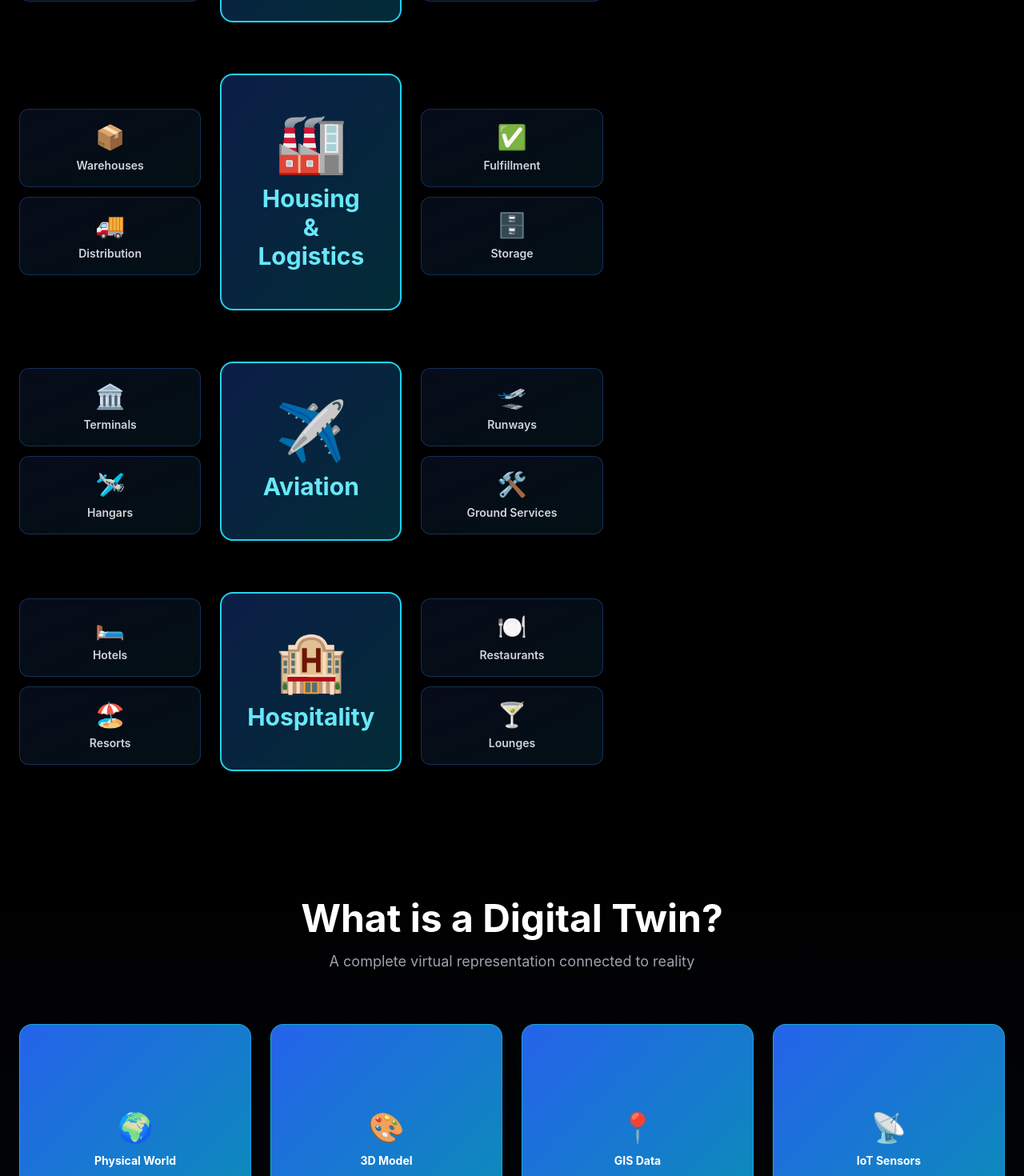
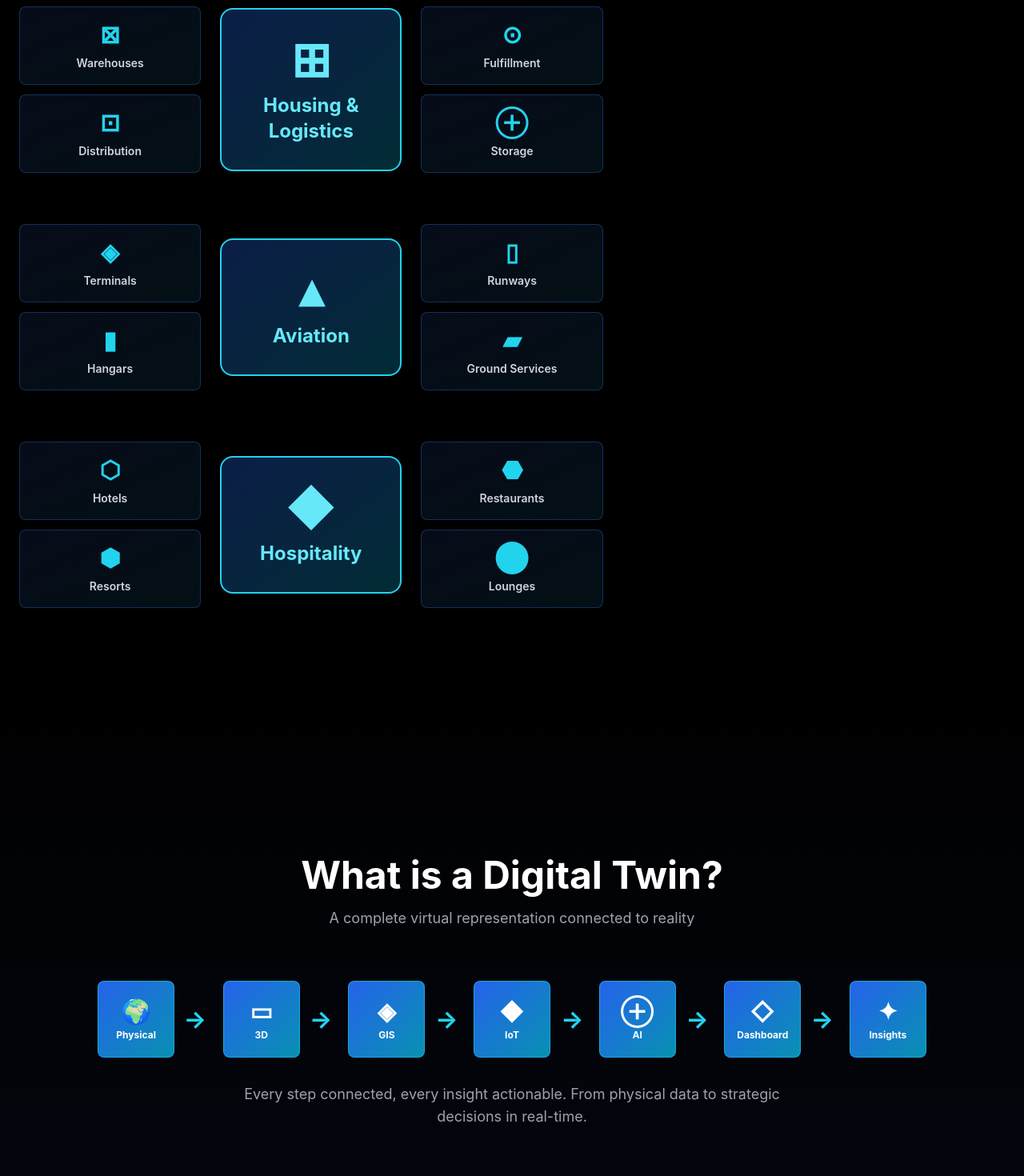
Before and after one commit to Abinavsagi/twinxr-labs-website, a Next.js app: page / in a window 1280 px wide. Shown: the part 1860-3330 px from the top of the page at 80% size. Built offline with nearby package versions, Linux system fonts and the light colour scheme.

Commit message:
Professional redesign: Professional icons, better layouts, SVG about image, 4 benefits, all 9 products

```diff
--- a/app/page.tsx
+++ b/app/page.tsx
@@ -9,7 +9,6 @@ export default function Home() {
     1: false,
     2: false,
     3: false,
-    4: false,
   });
 
   const toggleBenefit = (index: number) => {
@@ -22,99 +21,109 @@ export default function Home() {
   const benefits = [
     {
       title: 'Plot & Orientation',
-      conventional: { text: 'Multiple Visits', desc: 'Buyers Confused About Orientation', icon: '🚗' },
-      digital: { text: 'Instant Selection', desc: 'Plot & Orientation Crystal Clear', icon: '⚡' },
+      conventional: { text: 'Multiple Visits', desc: 'Buyers Confused About Orientation', icon: '📍' },
+      digital: { text: 'Instant Selection', desc: 'Plot & Orientation Crystal Clear', icon: '✓' },
     },
     {
       title: 'Sales Team Narratives',
-      conventional: { text: 'Different Stories', desc: 'Team Explains Differently', icon: '🗣️' },
-      digital: { text: 'Unified Message', desc: 'Consistent Message Always', icon: '📢' },
+      conventional: { text: 'Different Stories', desc: 'Team Explains Differently', icon: '≠' },
+      digital: { text: 'Unified Message', desc: 'Consistent Message Always', icon: '=' },
     },
     {
       title: 'Space & Light Visualization',
-      conventional: { text: 'Cannot Visualize', desc: 'Space & Light Unclear', icon: '❌' },
-      digital: { text: 'See Every Angle', desc: 'Light & Ventilation Visible', icon: '✅' },
+      conventional: { text: 'Cannot Visualize', desc: 'Space & Light Unclear', icon: '●' },
+      digital: { text: 'See Every Angle', desc: 'Light & Ventilation Visible', icon: '◆' },
     },
     {
       title: 'Amenities Preview',
       conventional: { text: 'Wait for Construction', desc: 'Amenity Details Uncertain', icon: '⏳' },
-      digital: { text: 'Walk Amenities Now', desc: 'Pool, Gym, Gardens Visible', icon: '🏊' },
-    },
-    {
-      title: 'Sales Verification',
-      conventional: { text: 'Buyer Skeptical', desc: 'Sales Estimates - No Proof', icon: '🤔' },
-      digital: { text: 'Live Routing Data', desc: 'Instantly Verified with Data', icon: '📊' },
+      digital: { text: 'Walk Amenities Now', desc: 'Pool, Gym, Gardens Visible', icon: '▶' },
     },
   ];
 
   const industries = [
     {
       main: 'Residential',
-      icon: '🏘️',
+      icon: '🏘',
       subcategories: [
-        { name: 'Apartments', emoji: '🏢' },
-        { name: 'Villas', emoji: '🏡' },
-        { name: 'Open Plots', emoji: '📍' },
-        { name: 'Townhouses', emoji: '🏠' }
+        { name: 'Apartments', icon: '▭' },
+        { name: 'Villas', icon: '■' },
+        { name: 'Open Plots', icon: '▪' },
+        { name: 'Townhouses', icon: '▬' }
       ]
     },
     {
       main: 'Commercial',
-      icon: '🏢',
+      icon: '▲',
       subcategories: [
-        { name: 'Office Spaces', emoji: '💼' },
-        { name: 'Retail Shops', emoji: '🛍️' },
-        { name: 'Showrooms', emoji: '🎨' },
-        { name: 'Co-working', emoji: '👥' }
+        { name: 'Office Spaces', icon: '⊞' },
+        { name: 'Retail Shops', icon: '◈' },
+        { name: 'Showrooms', icon: '◊' },
+        { name: 'Co-working', icon: '⊕' }
       ]
     },
     {
       main: 'Smart Cities',
-      icon: '🌆',
+      icon: '◇',
       subcategories: [
-        { name: 'Urban Planning', emoji: '📐' },
-        { name: 'Infrastructure', emoji: '🌉' },
-        { name: 'Public Spaces', emoji: '🏞️' },
-        { name: 'Transit Hubs', emoji: '🚇' }
+        { name: 'Urban Planning', icon: '⊡' },
+        { name: 'Infrastructure', icon: '⊟' },
+        { name: 'Public Spaces', icon: '◉' },
+        { name: 'Transit Hubs', icon: '⊚' }
       ]
     },
     {
       main: 'Housing & Logistics',
-      icon: '🏭',
+      icon: '⊞',
       subcategories: [
-        { name: 'Warehouses', emoji: '📦' },
-        { name: 'Distribution', emoji: '🚚' },
-        { name: 'Fulfillment', emoji: '✅' },
-        { name: 'Storage', emoji: '🗄️' }
+        { name: 'Warehouses', icon: '⊠' },
+        { name: 'Distribution', icon: '⊡' },
+        { name: 'Fulfillment', icon: '⊙' },
+        { name: 'Storage', icon: '⊕' }
       ]
     },
     {
       main: 'Aviation',
-      icon: '✈️',
+      icon: '▴',
       subcategories: [
-        { name: 'Terminals', emoji: '🏛️' },
-        { name: 'Hangars', emoji: '🛩️' },
-        { name: 'Runways', emoji: '🛫' },
-        { name: 'Ground Services', emoji: '🛠️' }
+        { name: 'Terminals', icon: '◈' },
+        { name: 'Hangars', icon: '▮' },
+        { name: 'Runways', icon: '▯' },
+        { name: 'Ground Services', icon: '▰' }
       ]
     },
     {
       main: 'Hospitality',
-      icon: '🏨',
+      icon: '◆',
       subcategories: [
-        { name: 'Hotels', emoji: '🛏️' },
-        { name: 'Resorts', emoji: '🏖️' },
-        { name: 'Restaurants', emoji: '🍽️' },
-        { name: 'Lounges', emoji: '🍸' }
+        { name: 'Hotels', icon: '⬡' },
+        { name: 'Resorts', icon: '⬢' },
+        { name: 'Restaurants', icon: '⬣' },
+        { name: 'Lounges', icon: '⬤' }
       ]
     },
   ];
 
   const products = [
-    { name: '3D Model Showcase', emoji: '🎨', desc: 'Immersive 3D visualization' },
-    { name: 'Property Visualization', emoji: '🏗️', desc: 'Complete project overview' },
-    { name: 'Drive Mode', emoji: '🚗', desc: 'Navigate like driving a car' },
-    { name: 'Drone Mode', emoji: '🚁', desc: 'Aerial perspective view' },
+    { name: '3D Model Showcase', icon: '█' },
+    { name: '3D Space Mapping & Amenities', icon: '◼' },
+    { name: 'Real Time City View', icon: '■' },
+    { name: 'Interior Space Experience', icon: '▮' },
+    { name: 'Time & Climate Simulation', icon: '▯' },
+    { name: 'Property Visualization', icon: '□' },
+    { name: '360° Tours', icon: '◇' },
+    { name: 'Drive Mode', icon: '▴' },
+    { name: 'Drone Mode', icon: '▲' },
+  ];
+
+  const digitalTwinSteps = [
+    { name: 'Physical World', icon: '🌍' },
+    { name: '3D Model', icon: '▭' },
+    { name: 'GIS Data', icon: '◈' },
+    { name: 'IoT Sensors', icon: '◆' },
+    { name: 'AI Analytics', icon: '⊕' },
+    { name: 'Dashboard', icon: '◇' },
+    { name: 'Insights', icon: '✦' },
   ];
 
   return (
@@ -180,10 +189,10 @@ export default function Home() {
                   {industry.subcategories.slice(0, 2).map((sub, idx) => (
                     <motion.div
                       key={idx}
-                      className="p-4 rounded-xl bg-gradient-to-br from-blue-950/30 to-cyan-950/30 border border-blue-500/30 hover:border-cyan-400 transition text-center"
+                      className="p-4 rounded-lg bg-gradient-to-br from-blue-950/30 to-cyan-950/30 border border-blue-500/30 hover:border-cyan-400 transition text-center"
                       whileHover={{ scale: 1.05 }}
                     >
-                      <div className="text-3xl mb-2">{sub.emoji}</div>
+                      <div className="text-3xl font-bold mb-2 text-cyan-400">{sub.icon}</div>
                       <p className="text-sm text-gray-300 font-semibold">{sub.name}</p>
                     </motion.div>
                   ))}
@@ -191,11 +200,11 @@ export default function Home() {
 
                 {/* CENTER - Main Industry */}
                 <motion.div
-                  className="col-span-1 p-12 rounded-2xl bg-gradient-to-br from-blue-600/30 to-cyan-600/30 border-2 border-cyan-400 text-center flex flex-col items-center justify-center"
+                  className="col-span-1 p-8 rounded-2xl bg-gradient-to-br from-blue-600/30 to-cyan-600/30 border-2 border-cyan-400 text-center"
                   whileHover={{ scale: 1.08 }}
                 >
-                  <div className="text-7xl mb-4">{industry.icon}</div>
-                  <h3 className="text-3xl font-bold text-cyan-300">{industry.main}</h3>
+                  <div className="text-6xl mb-3 font-bold text-cyan-300">{industry.icon}</div>
+                  <h3 className="text-2xl font-bold text-cyan-300">{industry.main}</h3>
                 </motion.div>
 
                 {/* RIGHT - Sub-categories */}
@@ -203,10 +212,10 @@ export default function Home() {
                   {industry.subcategories.slice(2).map((sub, idx) => (
                     <motion.div
                       key={idx}
-                      className="p-4 rounded-xl bg-gradient-to-br from-blue-950/30 to-cyan-950/30 border border-blue-500/30 hover:border-cyan-400 transition text-center"
+                      className="p-4 rounded-lg bg-gradient-to-br from-blue-950/30 to-cyan-950/30 border border-blue-500/30 hover:border-cyan-400 transition text-center"
                       whileHover={{ scale: 1.05 }}
                     >
-                      <div className="text-3xl mb-2">{sub.emoji}</div>
+                      <div className="text-3xl font-bold mb-2 text-cyan-400">{sub.icon}</div>
                       <p className="text-sm text-gray-300 font-semibold">{sub.name}</p>
                     </motion.div>
                   ))}
@@ -217,7 +226,7 @@ export default function Home() {
         </div>
       </section>
 
-      {/* SECTION 3: DIGITAL TWIN - HORIZONTAL GRID */}
+      {/* SECTION 3: DIGITAL TWIN - HORIZONTAL WITH ARROWS */}
       <section className="min-h-screen bg-gradient-to-b from-black to-blue-950/20 py-20 px-6 flex items-center">
         <div className="max-w-7xl mx-auto w-full">
           <motion.div className="text-center mb-16" initial={{ opacity: 0 }} whileInView={{ opacity: 1 }} viewport={{ once: true }}>
@@ -225,28 +234,40 @@ export default function Home() {
             <p className="text-gray-400 text-lg">A complete virtual representation connected to reality</p>
           </motion.div>
 
-          {/* 4x2 GRID - ALL ON SCREEN */}
-          <div className="grid grid-cols-2 md:grid-cols-4 gap-6">
-            {['Physical World', '3D Model', 'GIS Data', 'IoT Sensors', 'AI Analytics', 'Dashboard', 'Insights', 'Real Impact'].map((step, i) => (
+          {/* GRID WITH ARROWS - ALL ON SCREEN */}
+          <div className="flex flex-wrap justify-center items-center gap-4 mb-4">
+            {digitalTwinSteps.map((step, i) => (
               <motion.div
                 key={i}
-                className="aspect-square bg-gradient-to-br from-blue-600 to-cyan-600 rounded-2xl p-6 flex flex-col items-center justify-center text-center border border-cyan-400/50 hover:border-cyan-400"
+                className="flex items-center"
                 initial={{ opacity: 0, scale: 0.8 }}
                 whileInView={{ opacity: 1, scale: 1 }}
                 transition={{ delay: i * 0.08 }}
                 viewport={{ once: true }}
-                whileHover={{ scale: 1.05 }}
               >
-                <div className="text-4xl mb-3">
-                  {['🌍', '🎨', '📍', '📡', '🤖', '📊', '💡', '✨'][i]}
-                </div>
-                <p className="text-sm font-bold text-white">{step}</p>
+                <motion.div
+                  className="bg-gradient-to-br from-blue-600 to-cyan-600 rounded-lg p-4 w-24 h-24 flex flex-col items-center justify-center text-center border border-cyan-400/50 hover:border-cyan-400"
+                  whileHover={{ scale: 1.05 }}
+                >
+                  <div className="text-3xl font-bold text-white mb-1">{step.icon}</div>
+                  <p className="text-xs font-bold text-white">{step.name.split(' ')[0]}</p>
+                </motion.div>
+
+                {i < digitalTwinSteps.length - 1 && (
+                  <motion.div
+                    className="text-3xl text-cyan-400 mx-2 font-bold"
+                    animate={{ x: [0, 5, 0] }}
+                    transition={{ delay: i * 0.08, duration: 1.5, repeat: Infinity }}
+                  >
+                    →
+                  </motion.div>
+                )}
               </motion.div>
             ))}
           </div>
 
           <motion.p
-            className="text-center mt-12 text-gray-400 text-lg max-w-2xl mx-auto"
+            className="text-center mt-8 text-gray-400 text-lg max-w-2xl mx-auto"
             initial={{ opacity: 0 }}
             whileInView={{ opacity: 1 }}
             viewport={{ once: true }}
@@ -289,7 +310,7 @@ export default function Home() {
                     whileHover={{ scale: 1.03 }}
                   >
                     <motion.div
-                      className="text-8xl mb-6"
+                      className="text-7xl mb-6 font-bold"
                       animate={{ scale: [1, 1.15, 1] }}
                       transition={{ delay: i * 0.1, duration: 2.5, repeat: Infinity }}
                     >
@@ -311,7 +332,7 @@ export default function Home() {
                     whileHover={{ scale: 1.03 }}
                   >
                     <motion.div
-                      className="text-8xl mb-6"
+                      className="text-7xl mb-6 font-bold"
                       animate={{ scale: [1, 1.15, 1] }}
                       transition={{ delay: i * 0.1, duration: 2.5, repeat: Infinity }}
                     >
@@ -333,33 +354,22 @@ export default function Home() {
         <div className="max-w-7xl mx-auto">
           <motion.div className="text-center mb-16" initial={{ opacity: 0 }} whileInView={{ opacity: 1 }} viewport={{ once: true }}>
             <h2 className="text-5xl font-bold mb-4">Our Products</h2>
-            <p className="text-gray-400 text-lg">Powerful tools for every perspective</p>
+            <p className="text-gray-400 text-lg">Comprehensive solutions for complete visualization</p>
           </motion.div>
 
-          <div className="grid grid-cols-1 md:grid-cols-2 gap-12 max-w-5xl mx-auto">
+          <div className="grid grid-cols-1 md:grid-cols-3 gap-8">
             {products.map((product, i) => (
               <motion.div
                 key={i}
-                className="rounded-2xl overflow-hidden bg-gradient-to-br from-blue-900/40 to-cyan-900/40 border border-blue-500/30 hover:border-cyan-400 transition"
+                className="rounded-2xl overflow-hidden bg-gradient-to-br from-blue-900/40 to-cyan-900/40 border border-blue-500/30 hover:border-cyan-400 transition p-8"
                 initial={{ opacity: 0, y: 20 }}
                 whileInView={{ opacity: 1, y: 0 }}
                 transition={{ delay: i * 0.1 }}
                 viewport={{ once: true }}
                 whileHover={{ y: -10 }}
               >
-                <div className="p-12 flex flex-col items-center justify-center h-full">
-                  <div className="text-7xl mb-6">{product.emoji}</div>
-                  <h3 className="text-2xl font-bold text-center text-cyan-300 mb-3">{product.name}</h3>
-                  <p className="text-gray-400 text-center mb-8">{product.desc}</p>
-
-                  {/* VIDEO PLACEHOLDER */}
-                  <div className="w-full aspect-video bg-gradient-to-br from-blue-800/40 to-cyan-800/40 border border-blue-500/30 rounded-xl flex items-center justify-center">
-                    <div className="text-center">
-                      <div className="text-5xl mb-3">🎬</div>
-                      <p className="text-sm text-gray-400">Video Coming Soon</p>
-                    </div>
-                  </div>
-                </div>
+                <div className="text-6xl font-bold text-center text-cyan-300 mb-6">{product.icon}</div>
+                <h3 className="text-xl font-bold text-center text-cyan-300">{product.name}</h3>
               </motion.div>
             ))}
           </div>
@@ -398,20 +408,54 @@ export default function Home() {
               </div>
             </motion.div>
 
-            {/* IMAGE */}
+            {/* PROFESSIONAL GENERATED IMAGE */}
             <motion.div
-              className="h-full min-h-96 bg-gradient-to-br from-blue-600/20 to-cyan-600/20 rounded-2xl border border-blue-500/30 flex items-center justify-center overflow-hidden"
+              className="h-full min-h-96 relative"
               initial={{ opacity: 0, x: 50 }}
               whileInView={{ opacity: 1, x: 0 }}
               viewport={{ once: true }}
             >
-              <motion.div
-                animate={{ rotateY: 360 }}
-                transition={{ duration: 20, repeat: Infinity, ease: 'linear' }}
-                className="text-9xl"
-              >
-                🏙️
-              </motion.div>
+              <svg viewBox="0 0 400 400" className="w-full h-full">
+                <defs>
+                  <linearGradient id="grad1" x1="0%" y1="0%" x2="100%" y2="100%">
+                    <stop offset="0%" style={{ stopColor: '#0369a1', stopOpacity: 1 }} />
+                    <stop offset="100%" style={{ stopColor: '#06b6d4', stopOpacity: 1 }} />
+                  </linearGradient>
+                </defs>
+
+                {/* Background */}
+                <rect width="400" height="400" fill="none" />
+
+                {/* Isometric City - Left Building */}
+                <g>
+                  <polygon points="80,200 80,280 140,320 140,240" fill="#1e40af" opacity="0.8" />
+                  <polygon points="80,200 140,240 140,160 80,120" fill="#3b82f6" opacity="0.8" />
+                  <polygon points="140,240 140,320 200,360 200,280" fill="#0ea5e9" opacity="0.8" />
+                </g>
+
+                {/* Center Building (Tallest) */}
+                <g>
+                  <polygon points="160,120 160,280 220,320 220,160" fill="#06b6d4" opacity="0.9" />
+                  <polygon points="160,120 220,160 220,80 160,40" fill="#22d3ee" opacity="0.9" />
+                  <polygon points="220,160 220,320 280,360 280,200" fill="#0891b2" opacity="0.9" />
+                </g>
+
+                {/* Right Building */}
+                <g>
+                  <polygon points="240,180 240,280 300,320 300,220" fill="#1e40af" opacity="0.8" />
+                  <polygon points="240,180 300,220 300,120 240,80" fill="#3b82f6" opacity="0.8" />
+                  <polygon points="300,220 300,320 360,360 360,260" fill="#0ea5e9" opacity="0.8" />
+                </g>
+
+                {/* Accent Elements */}
+                <circle cx="160" cy="150" r="8" fill="#06b6d4" opacity="0.6" />
+                <circle cx="220" cy="200" r="6" fill="#22d3ee" opacity="0.6" />
+                <circle cx="280" cy="240" r="7" fill="#0891b2" opacity="0.6" />
+
+                {/* Grid Lines */}
+                <line x1="160" y1="40" x2="160" y2="320" stroke="#0891b2" strokeWidth="1" opacity="0.3" strokeDasharray="5,5" />
+                <line x1="220" y1="80" x2="220" y2="360" stroke="#0891b2" strokeWidth="1" opacity="0.3" strokeDasharray="5,5" />
+              </svg>
             </motion.div>
           </div>
         </div>
```
